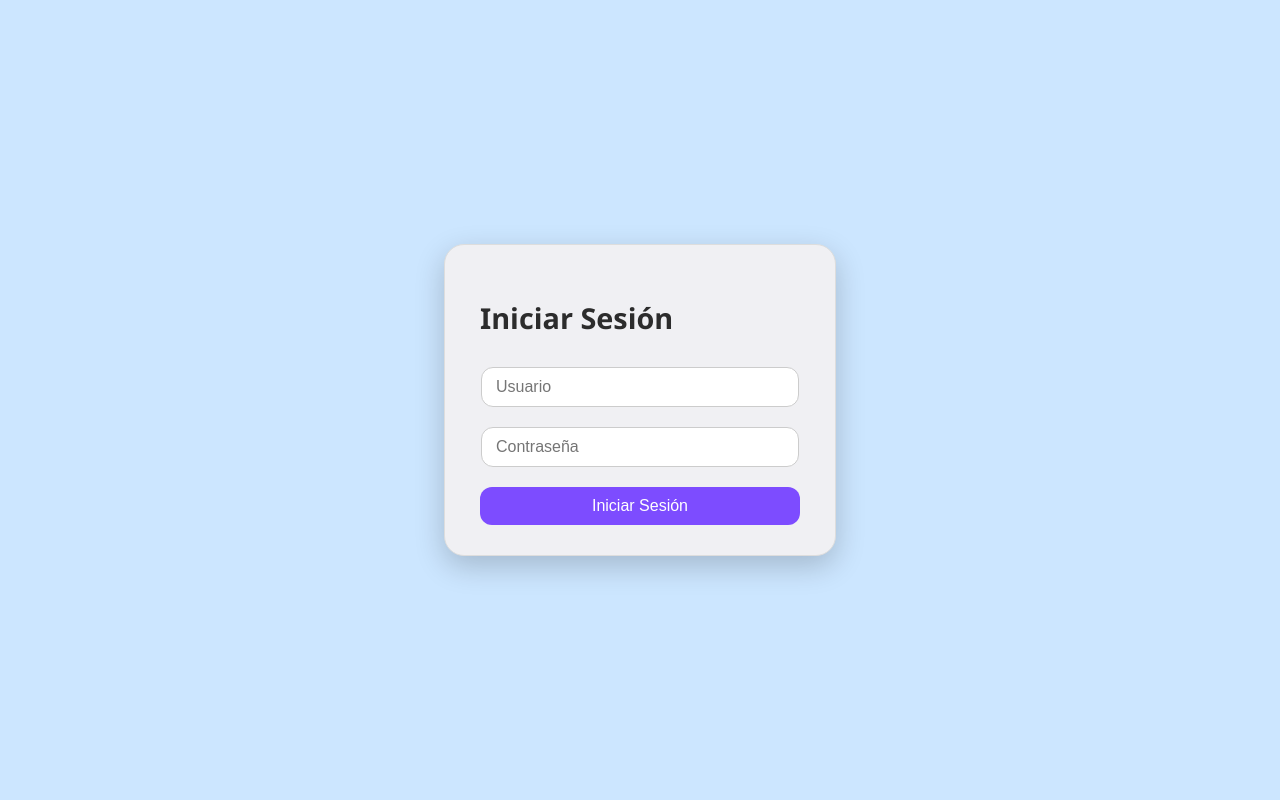
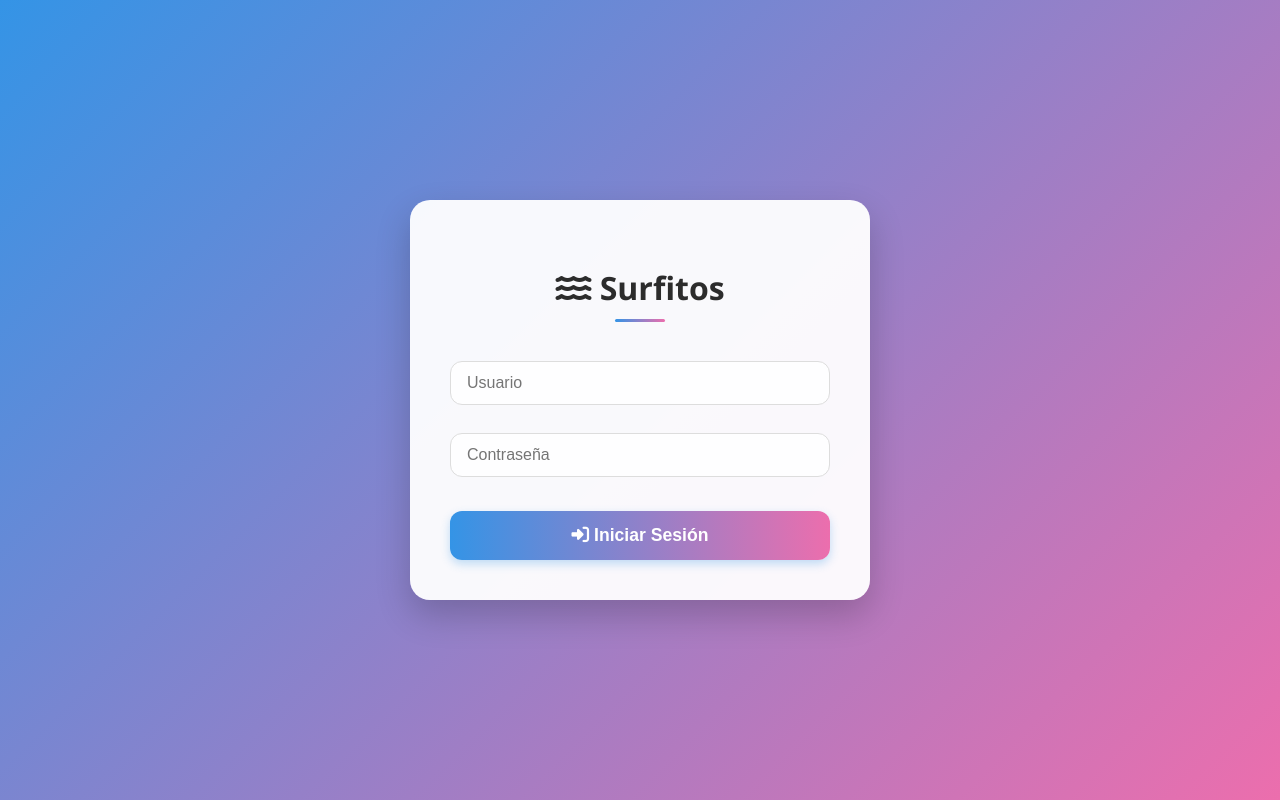
Before and after one commit to XDavider/Surfitos, a Django app: page / in a window 1280 px wide. Run offline with Django 5.2, Linux system fonts and the light colour scheme.

Commit message:
"feat(login): rediseño completo de la interfaz de login
Se actualizó la plantilla HTML y CSS del login con un nuevo diseño más moderno y profesional.
- Se integraron iconos de Font Awesome
- Se aplicó la fuente 'Poppins' desde Google Fonts
- Se reorganizó la estructura del formulario y los estilos
- Preparado para usar con el rediseñado archivo CSS `login-styles.css`"

```diff
--- a/SurfApp/static/SurfApp/css/login-styles.css
+++ b/SurfApp/static/SurfApp/css/login-styles.css
@@ -2,60 +2,89 @@ body {
     display: flex;
     justify-content: center;
     align-items: center;
-    height: 100vh;
-    background-color: #cce6ff; /* mismo fondo que en la página de playas */
+    min-height: 100vh;
+    background: linear-gradient(135deg, #3494e6, #ec6ead);
     font-family: 'Segoe UI', sans-serif;
     margin: 0;
+    padding: 15px;
+    box-sizing: border-box;
 }
 
 .login-container {
-    background: #f0f0f3;
-    padding: 30px 35px;
+    background: rgba(255, 255, 255, 0.95);
+    padding: 30px;
     border-radius: 20px;
-    width: 320px;
-    box-shadow: 0 10px 30px rgba(0, 0, 0, 0.2);
+    width: 100%;
+    max-width: 340px;
+    box-shadow: 0 15px 35px rgba(0, 0, 0, 0.2);
     text-align: center;
-    border: 1px solid #ddd;
+    animation: fadeIn 0.5s ease-out;
+}
+
+@keyframes fadeIn {
+    from { opacity: 0; transform: translateY(20px); }
+    to { opacity: 1; transform: translateY(0); }
 }
 
 .login-container h2 {
-    text-align: left;
+    text-align: center;
     font-size: 1.8em;
-    margin-bottom: 20px;
+    margin-bottom: 25px;
     color: #2c2c2c;
+    position: relative;
+}
+
+.login-container h2:after {
+    content: "";
+    display: block;
+    width: 50px;
+    height: 3px;
+    background: linear-gradient(90deg, #3494e6, #ec6ead);
+    margin: 10px auto 0;
+    border-radius: 3px;
 }
 
 .login-container input {
-    width: 90%;
-    padding: 10px 14px;
-    margin: 10px 0px;
-    border: 1px solid #ccc;
+    width: 100%;
+    padding: 12px 16px;
+    margin: 14px 0;
+    border: 1px solid #ddd;
     border-radius: 12px;
     font-size: 1em;
     outline: none;
-    transition: border 0.2s ease, box-shadow 0.2s ease;
+    transition: all 0.3s ease;
+    box-sizing: border-box;
+    background: rgba(255, 255, 255, 0.9);
 }
 
 .login-container input:focus {
-    border-color: #7d4cff;
-    box-shadow: 0 0 0 3px rgba(125, 76, 255, 0.2);
+    border-color: #3494e6;
+    box-shadow: 0 0 0 3px rgba(52, 148, 230, 0.2);
+    transform: translateY(-2px);
 }
 
 .login-container button {
     width: 100%;
-    padding: 10px;
-    margin-top: 10px;
-    background: #7d4cff;
+    padding: 14px;
+    margin-top: 20px;
+    background: linear-gradient(90deg, #3494e6, #ec6ead);
     color: white;
     border: none;
     border-radius: 12px;
-    font-size: 1em;
+    font-size: 1.1em;
+    font-weight: 600;
     cursor: pointer;
-    transition: background-color 0.2s ease;
+    transition: all 0.3s ease;
+    box-shadow: 0 4px 10px rgba(52, 148, 230, 0.3);
 }
 
 .login-container button:hover {
-    background: #6a3fd9;
+    transform: translateY(-3px);
+    box-shadow: 0 6px 15px rgba(52, 148, 230, 0.4);
+}
+
+.login-container button:active {
+    transform: translateY(1px);
 }
 
 .messages {
@@ -63,7 +92,31 @@ body {
 }
 
 .error-message {
-    color: #d60000;
+    color: #e74c3c;
     font-weight: 600;
     margin: 5px 0;
+    padding: 10px;
+    border-radius: 8px;
+    background-color: rgba(231, 76, 60, 0.1);
+    animation: shake 0.5s ease-in-out;
 }
+
+@keyframes shake {
+    0%, 100% { transform: translateX(0); }
+    10%, 30%, 50%, 70%, 90% { transform: translateX(-5px); }
+    20%, 40%, 60%, 80% { transform: translateX(5px); }
+}
+
+/* Mobile first by default */
+
+/* For larger screens */
+@media (min-width: 768px) {
+    .login-container {
+        padding: 40px;
+        max-width: 380px;
+    }
+
+    .login-container h2 {
+        font-size: 2em;
+    }
+}
--- a/templates/login.html
+++ b/templates/login.html
@@ -3,23 +3,37 @@
 <head>
     <meta charset="UTF-8">
     <meta name="viewport" content="width=device-width, initial-scale=1.0">
-    <title>Login</title>
+    <title>Surfitos - Iniciar Sesión</title>
     {% load static %}
     <link rel="stylesheet" href="{% static 'SurfApp/css/login-styles.css' %}">
+    <link rel="stylesheet" href="https://cdnjs.cloudflare.com/ajax/libs/font-awesome/6.4.0/css/all.min.css">
+    <link rel="preconnect" href="https://fonts.googleapis.com">
+    <link rel="preconnect" href="https://fonts.gstatic.com" crossorigin>
+    <link href="https://fonts.googleapis.com/css2?family=Poppins:wght@400;500;600;700&display=swap" rel="stylesheet">
 </head>
 <body>
     <div class="login-container">
-        <h2>Iniciar Sesión</h2>
+        <h2><i class="fas fa-water"></i> Surfitos</h2>
+
         {% if messages %}
-            {% for message in messages %}
-                <p class="error-message">{{ message }}</p>
-            {% endfor %}
+            <div class="messages">
+                {% for message in messages %}
+                    <p class="error-message">{{ message }}</p>
+                {% endfor %}
+            </div>
         {% endif %}
+
         <form method="POST">
             {% csrf_token %}
-            <input type="text" name="username" placeholder="Usuario" required>
-            <input type="password" name="password" placeholder="Contraseña" required>
-            <button type="submit">Iniciar Sesión</button>
+            <div class="input-group">
+                <input type="text" name="username" placeholder="Usuario" required>
+            </div>
+            <div class="input-group">
+                <input type="password" name="password" placeholder="Contraseña" required>
+            </div>
+            <button type="submit">
+                <i class="fas fa-sign-in-alt"></i> Iniciar Sesión
+            </button>
         </form>
     </div>
 </body>
```
